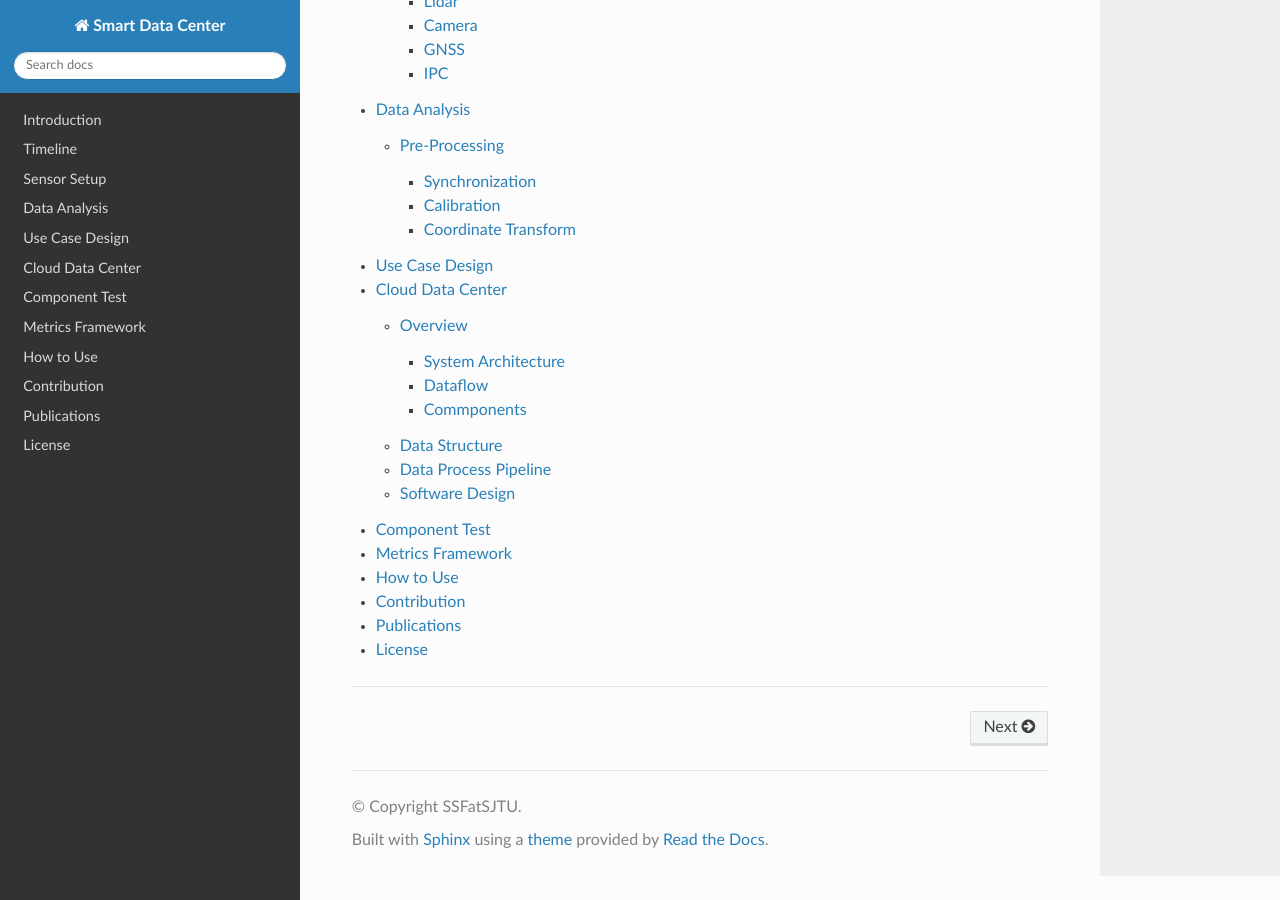
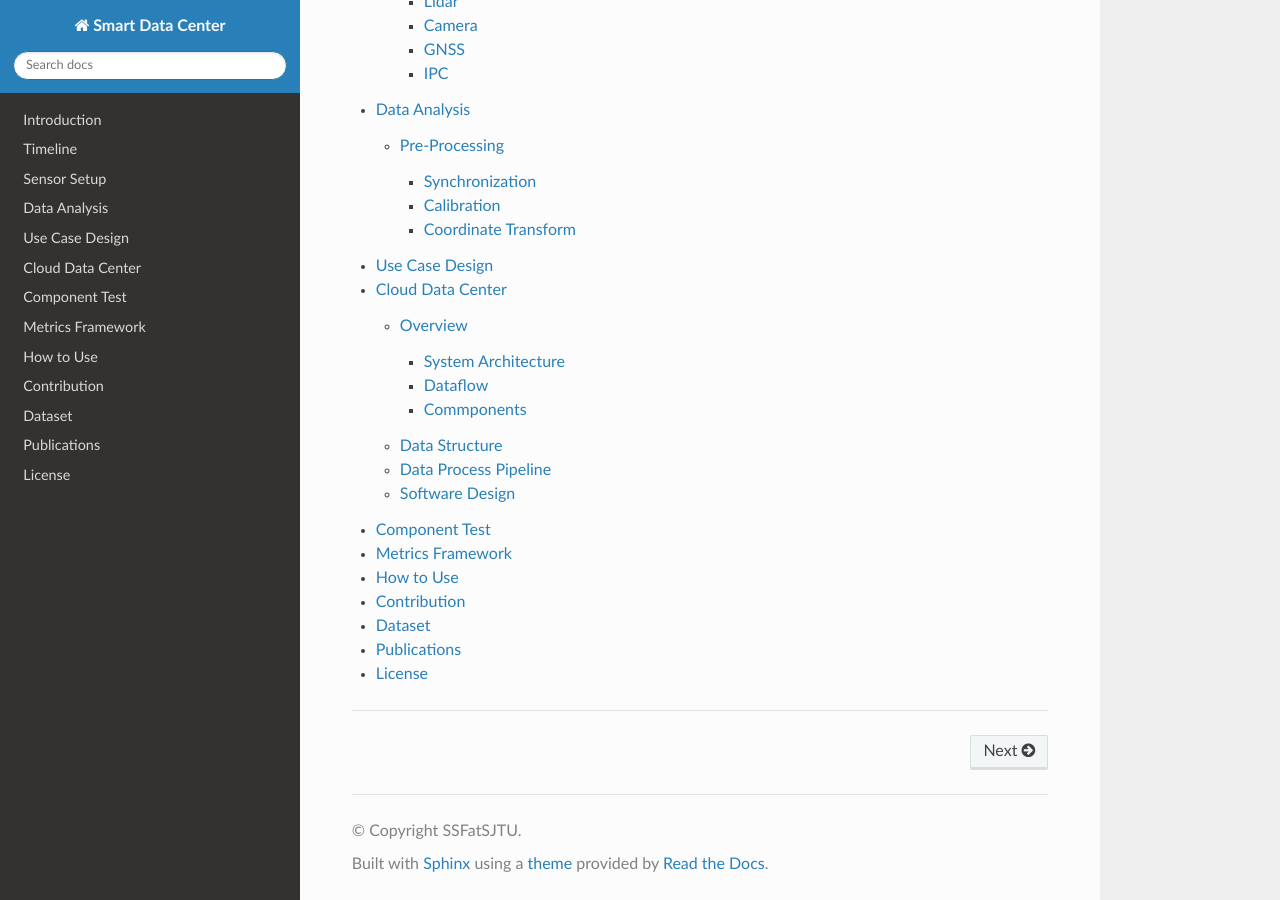
Before and after one commit to fusionSJTU/sdcSJTU, a Sphinx documentation site: the page built from docs/source/index.rst, in a window 1280 px wide and 900 px high, scrolled down 1353 px. Built offline with Sphinx 7.4.7 and the Read the Docs theme 3.1.0, drawn with Linux system fonts in a browser that asks for light colours.

Commit message:
1.Add 'dataset' page

```diff
--- /dev/null
+++ b/docs/source/dataset.rst
@@ -0,0 +1,2 @@
+Dataset
+===================
--- a/docs/source/index.rst
+++ b/docs/source/index.rst
@@ -33,6 +33,7 @@ Contents
    Metrics Framework <metrics>
    How to Use <usage>
    Contribution <contributing>
+   Dataset <dataset>
    Publications <publications>
    License <license>
 
```
